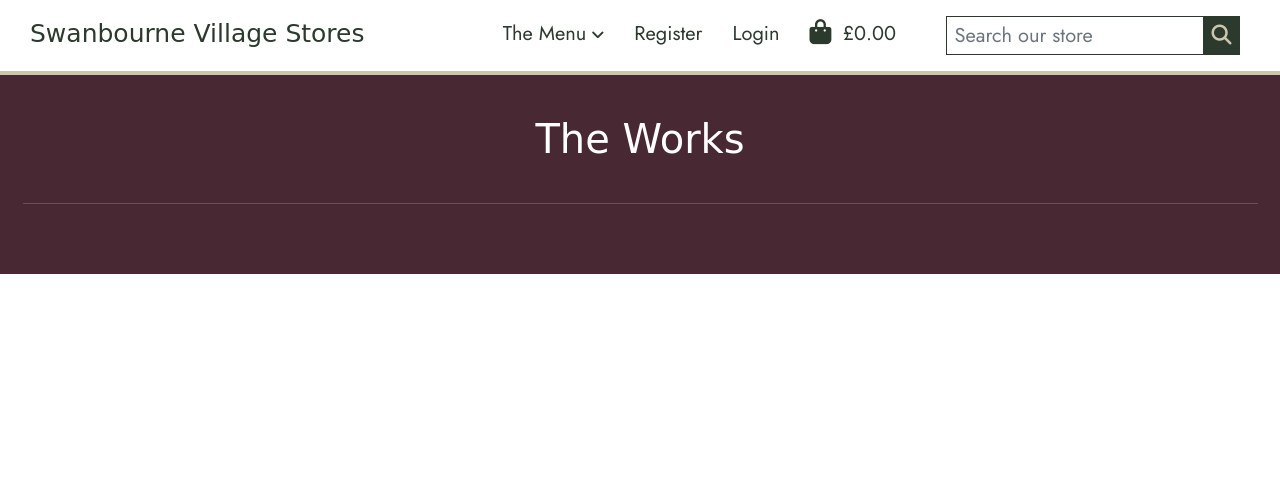
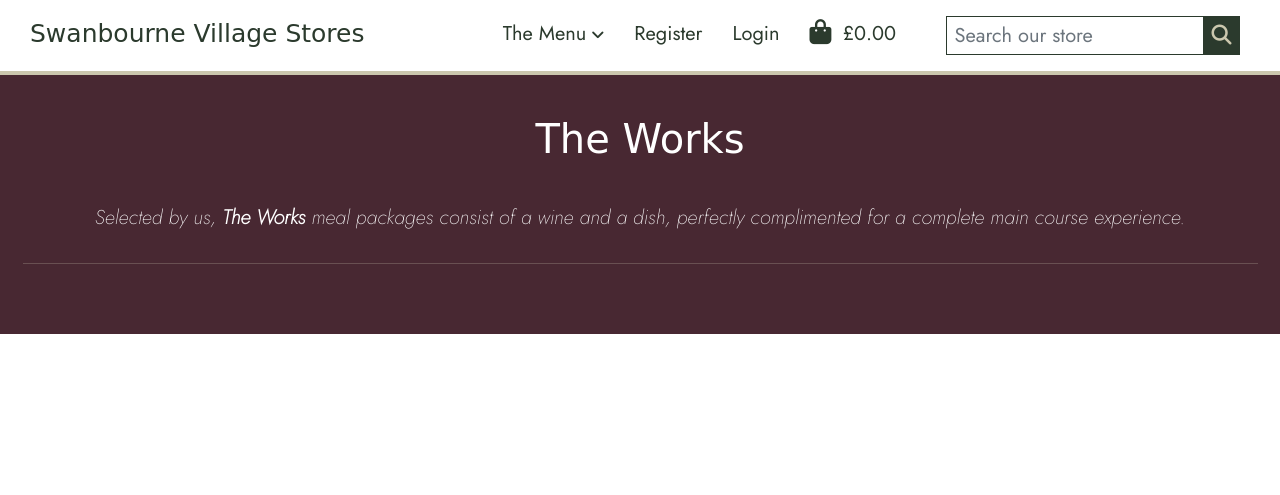
Before and after one commit to sam-timmins/swanbourne_village_stores, a Django app: template products/templates/products/the-works.html in a window 1280 px wide. Shown: the top 495 px of the page. Run offline with Django 3.2, Linux system fonts and the light colour scheme; the template is opened without the code that fills it, so the values that code supplies are empty; some libraries are stand-ins or nearby versions; some web fonts are replaced.

Commit message:
Add description text

```diff
--- a/products/templates/components/the-works-header.html
+++ b/products/templates/components/the-works-header.html
@@ -1,4 +1,8 @@
 <div class="col-12">
     <h1 class="text-lg text-white text-header text-center my-5 py-md-3">The Works</h1>
+    <p class="text-sm text-white text-center fst-italic mb-5">
+        Selected by us, <span class="fw-bolder">The Works</span> meal packages consist of a wine and a dish, perfectly
+        complimented for a complete main course experience.
+    </p>
     <hr class="text-light-green w-lg-75">
 </div>
```
